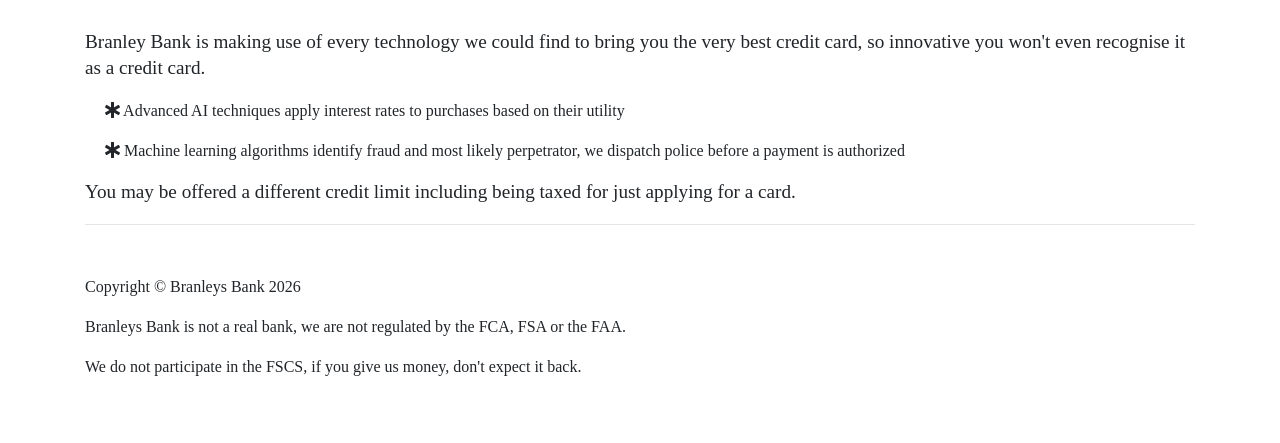
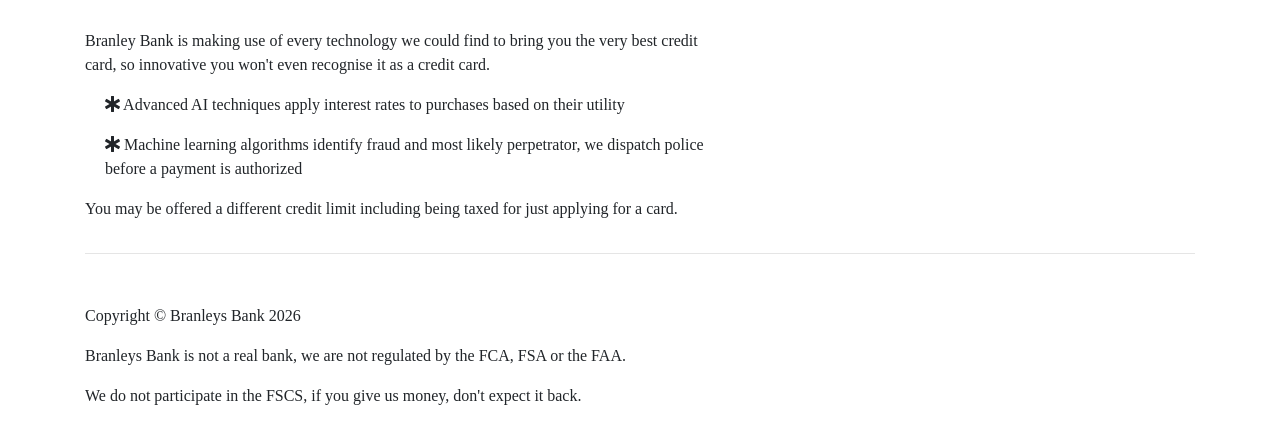
Before and after one commit to joocer/sitcon-H12019-ctf, a plain HTML site: page CTF_WebSite/branleycard.html in a window 1280 px wide. Shown: the part 189-632 px from the top of the page. Drawn offline with Linux system fonts and the light colour scheme; a web font is replaced by a local one.

Commit message:
layout fix on branleycard application

```diff
--- a/CTF_WebSite/branleycard.html
+++ b/CTF_WebSite/branleycard.html
@@ -1,5 +1,6 @@
 <!DOCTYPE html>
 <html lang="en">
+
 <head>
   <meta charset="utf-8">
   <meta http-equiv="X-UA-Compatible" content="IE=edge">
@@ -15,11 +16,13 @@
   <link rel="stylesheet" href="css/fonts.css">
   <link rel="stylesheet" href="css/heroic-features.css">
 </head>
+
 <body>
   <nav class="navbar navbar-expand-lg fixed-top">
     <div class="container">
       <a class="navbar-brand" href="index.html"><img src="img/logotype.png" width="140px" id="headerlogo" /></a>
-          <button class="navbar-toggler" type="button" data-toggle="collapse" data-target="#navbarResponsive" aria-controls="navbarResponsive" aria-expanded="false" aria-label="Toggle navigation">
+      <button class="navbar-toggler" type="button" data-toggle="collapse" data-target="#navbarResponsive" aria-controls="navbarResponsive"
+        aria-expanded="false" aria-label="Toggle navigation">
         <i class="fas fa-bars"></i>
       </button>
       <div class="collapse navbar-collapse" id="navbarResponsive">
@@ -48,12 +51,19 @@
         <h4>Branleycard Blockchain Card</h4>
       </div>
       <br />
-            <p>Branley Bank is making use of every technology we could find to bring you the very best credit card, so innovative you won't even recognise it as a credit card.</p>
+      <div class="row">
+        <div class="col-md-7">
+          <p>Branley Bank is making use of every technology we could find to bring you the very best credit card, so
+            innovative you won't even recognise it as a credit card.</p>
           <div class="space-left">
-              <p><i class="fas fa-star-of-life"></i> Advanced AI techniques apply interest rates to purchases based on their utility</p>
-              <p><i class="fas fa-star-of-life"></i> Machine learning algorithms identify fraud and most likely perpetrator, we dispatch police before a payment is authorized</p>
+            <p><i class="fas fa-star-of-life"></i> Advanced AI techniques apply interest rates to purchases based on
+              their utility</p>
+            <p><i class="fas fa-star-of-life"></i> Machine learning algorithms identify fraud and most likely
+              perpetrator, we dispatch police before a payment is authorized</p>
           </div>
           <p>You may be offered a different credit limit including being taxed for just applying for a card.</p>
+        </div>
+      </div>
     </div>
 
     <hr>
@@ -73,4 +83,5 @@
   <script src="js/jquery.min.js"></script>
   <script src="js/bootstrap.bundle.min.js"></script>
 </body>
+
 </html>
```
Lines whose indentation alone changed are shown as unchanged.
